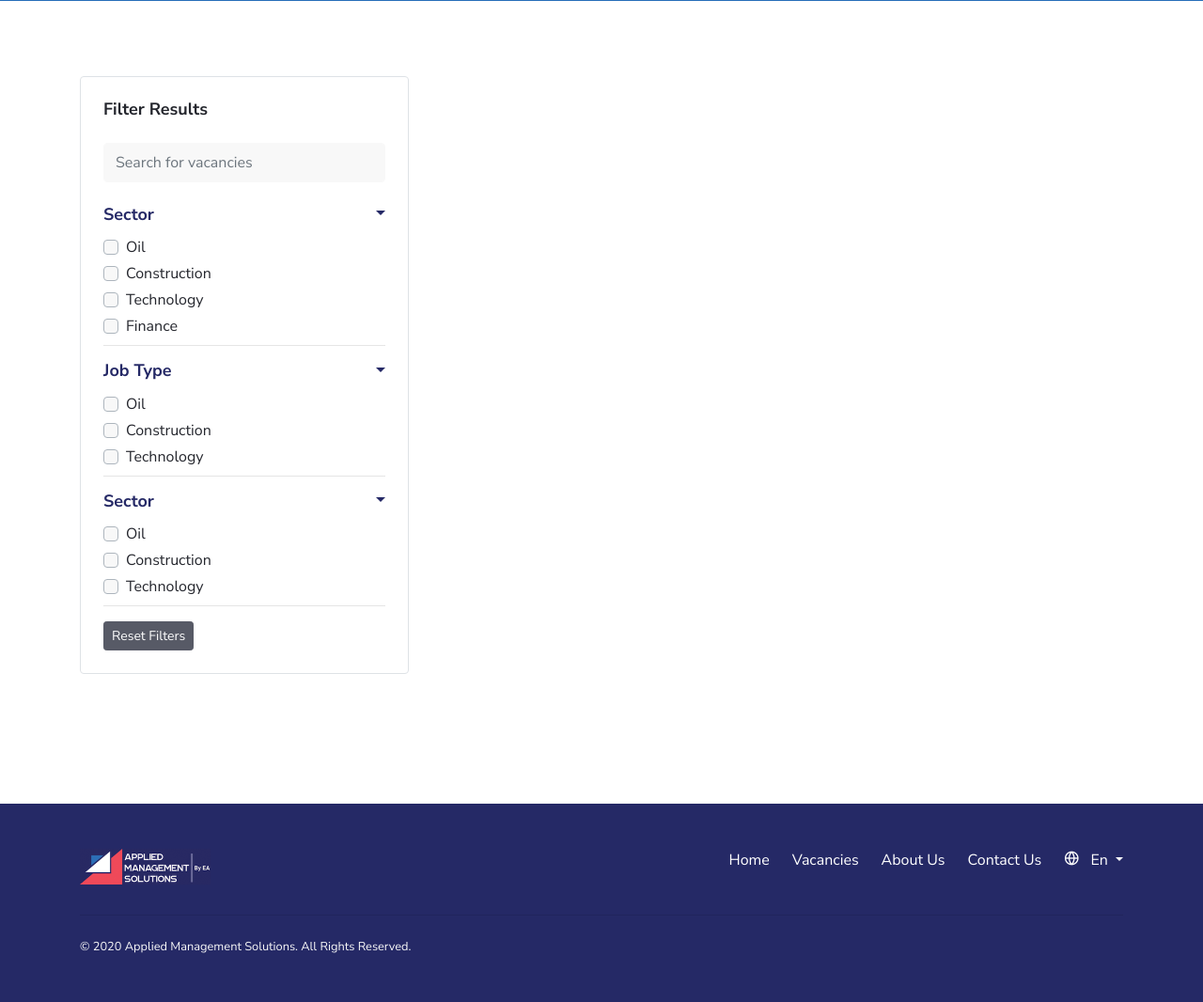
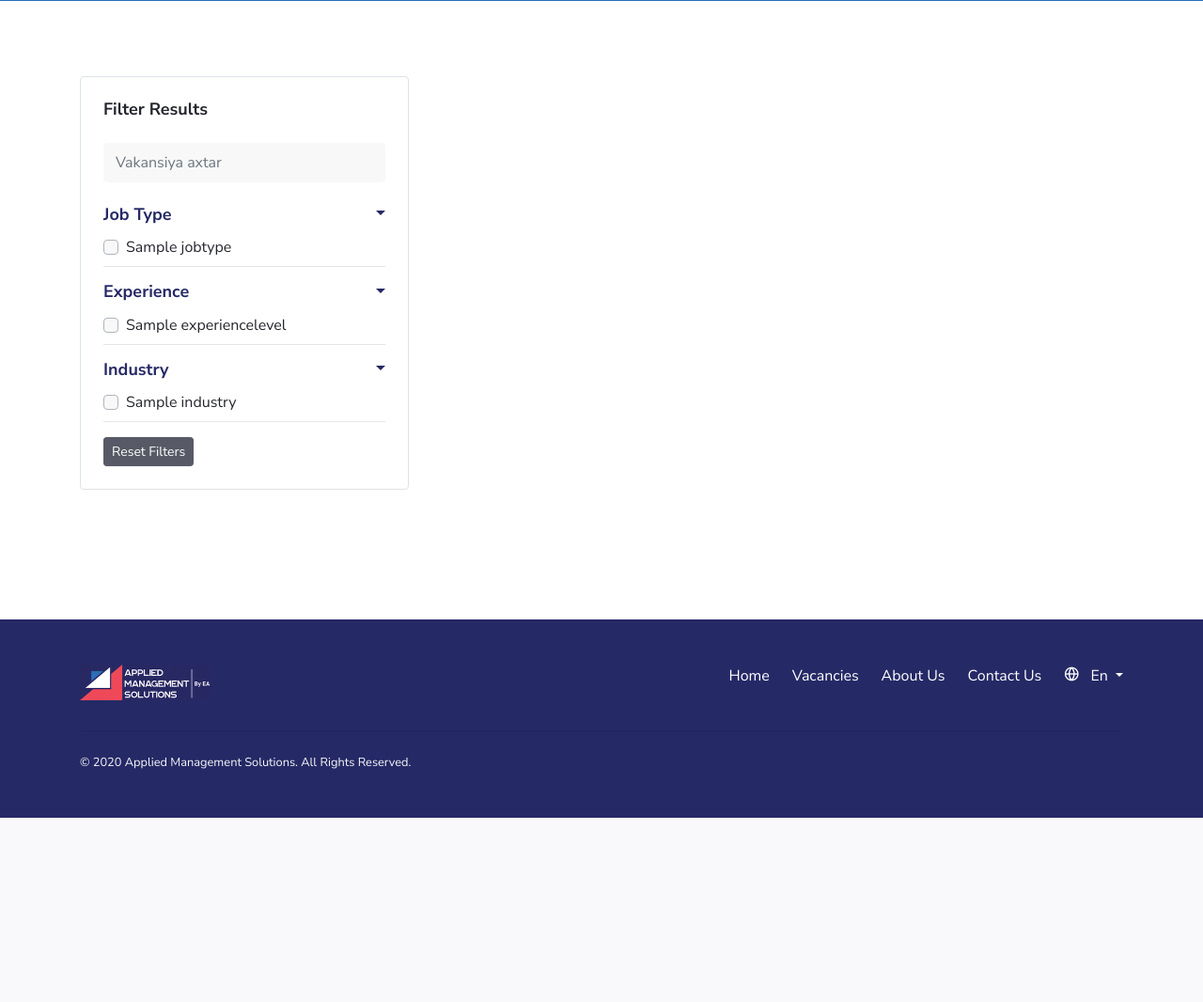
Before and after one commit to Nurlan05/hrsite, a Django app: page /en/vakansiyalar/ in a window 1280 px wide. Shown: the part 263-1329 px from the top of the page at 94% size. After the commit the page ends 1133 px from the top, so only its background shows below. Run offline with Django 3.2, Linux system fonts and the light colour scheme; tables that the repository leaves empty hold one stand-in row (values such as "Sample post"); data that the repository does not hold is empty; some libraries are stand-ins or nearby versions; some web fonts are replaced.

Commit message:
filter system

```diff
--- a/allapp/admin.py
+++ b/allapp/admin.py
@@ -1,5 +1,5 @@
 from django.contrib import admin
-from .models import AboutUs,ContactUs,CvSend,Job,Location,Sector,JobType,ExperienceLevel,ContractType,Hours
+from .models import AboutUs,ContactUs,CvSend,Job,Location,Sector,JobType,ExperienceLevel,ContractType,Hours,Industry
 
 
 @admin.register(AboutUs)
@@ -39,6 +39,9 @@ class ExperienceLevelAdmin(admin.ModelAdmin):
 	exclude=('experience_name',)
 	list_display = ('experience_name','slug')
 
+@admin.register(Industry)
+class IndustryAdmin(admin.ModelAdmin):
+	list_display = ('id','industry_name')
 
 @admin.register(Hours)
 class HoursAdmin(admin.ModelAdmin):
--- a/allapp/urls.py
+++ b/allapp/urls.py
@@ -22,6 +22,8 @@ urlpatterns=[
 
     url(r'^haqqimizda/$',about_us, name="aboutus"),
     url(r'^elaqe/$',contact_us, name="contact"),
-    url(r'^cv-list/$',cv_list_view, name="cv-list")
+    url(r'^cv-list/$',cv_list_view, name="cv-list"),
+
+    url(r'^resetFilters/$',reset_filters,name='reset-filters'),
 
 ]
--- a/allapp/views.py
+++ b/allapp/views.py
@@ -1,11 +1,14 @@
 from django.shortcuts import render, get_object_or_404, redirect,HttpResponseRedirect
-from allapp.models import AboutUs,ContactUs,CvSend,Job,Location,Sector,JobType,ExperienceLevel,ContractType,Hours
+from allapp.models import AboutUs,ContactUs,CvSend,Job,Location,Sector,JobType,ExperienceLevel,ContractType,Hours,Industry
 from allapp.form import CvSendForm
 from django.contrib import messages
 from django.utils.translation import ugettext_lazy as _
 from django.db.models import Q
 from .filters import JobFilter
 from django.core.paginator import Paginator, EmptyPage, PageNotAnInteger
+from django.http import JsonResponse
+from django.template.loader import render_to_string
+
 
 def index(request):
 	context={}
@@ -24,6 +27,7 @@ def job_list(request):
 	context['experience_level_list']=ExperienceLevel.objects.all()
 	context['hours_list']=Hours.objects.all()
 	context['contract_type_list']=ContractType.objects.all()
+	context['industry_list']=Industry.objects.all()
 	filter=JobFilter(request.GET,queryset=job_list)
 	context['filter']=filter
 	job_list=Job.objects.filter(draft=True)
@@ -49,6 +53,58 @@ def job_list(request):
 	return render(request,'job/job-list.html',context)
 
 
+def reset_filters(request):
+	data={}
+	jtls = JobType.objects.all()
+	ells = ExperienceLevel.objects.all()
+	ils = Industry.objects.all()
+	jtls_list = []
+	ells_list = []
+	ils_list = []
+	for jtl in jtls:
+		id_ = str(jtl.id)
+		try:
+			jtls_list.append(request.POST['jtl-'+id_])
+		except:
+			pass
+	for ell in ells:
+		id_ = str(ell.id)
+		try:
+			ells_list.append(request.POST['ell-'+id_])
+		except:
+			pass
+	for il in ils:
+		id_ = str(il.id)
+		try:
+			ils_list.append(request.POST['il-'+id_])
+		except:
+			pass
+
+	if len(jtls_list) == 0:
+		vak = Job.objects.filter(draft=True)
+	else:
+		vak = Job.objects.filter(draft=True).filter(job_type__job_name__in=jtls_list)
+
+	if len(ells_list) == 0:
+		vakansiyalar = vak
+	else:
+		vakansiyalar = vak.filter(job_experience_level__experience_name__in = ells_list)
+
+	if len(ils_list) == 0:
+		vakansiyalars = vakansiyalar
+	else:
+		vakansiyalars = vakansiyalar.filter(job_industry_type__industry_name__in=ils_list)
+
+	try:
+		title_ = request.POST['title']
+		if not title_ == "":
+			vakansiyalars = vakansiyalars.filter(title__icontains=title_)
+		else:
+			vakansiyalars = vakansiyalars
+	except:
+		pass
+	data['include_'] = render_to_string('job/include.html', {'vakansiyalar': vakansiyalars}, request)
+	return JsonResponse(data)
 
 def location_view(request,slug):
 	loc=get_object_or_404(Location,slug=slug)
--- a/templates/base.html
+++ b/templates/base.html
@@ -111,14 +111,12 @@
 </div>
 <!-- Optional JavaScript -->
 <!-- jQuery first, then Popper.js, then Bootstrap JS -->
-<script src="https://code.jquery.com/jquery-3.4.1.slim.min.js"
-        integrity="sha384-J6qa4849blE2+poT4WnyKhv5vZF5SrPo0iEjwBvKU7imGFAV0wwj1yYfoRSJoZ+n"
-        crossorigin="anonymous"></script>
-<script src="https://cdn.jsdelivr.net/npm/popper.js@1.16.0/dist/umd/popper.min.js"
-        integrity="sha384-Q6E9RHvbIyZFJoft+2mJbHaEWldlvI9IOYy5n3zV9zzTtmI3UksdQRVvoxMfooAo"
-        crossorigin="anonymous"></script>
-<script src="https://stackpath.bootstrapcdn.com/bootstrap/4.4.1/js/bootstrap.min.js"
-        integrity="sha384-wfSDF2E50Y2D1uUdj0O3uMBJnjuUD4Ih7YwaYd1iqfktj0Uod8GCExl3Og8ifwB6"
-        crossorigin="anonymous"></script>
+<script src="http://ajax.googleapis.com/ajax/libs/jquery/1.9.1/jquery.min.js"></script>
+<script src="https://code.jquery.com/jquery-3.1.0.min.js"></script>
+<script src='https://code.jquery.com/jquery-3.2.1.min.js'></script>
+<script src="https://cdnjs.cloudflare.com/ajax/libs/popper.js/1.14.7/umd/popper.min.js"></script>
+<script src="https://stackpath.bootstrapcdn.com/bootstrap/4.4.1/js/bootstrap.min.js" integrity="sha384-wfSDF2E50Y2D1uUdj0O3uMBJnjuUD4Ih7YwaYd1iqfktj0Uod8GCExl3Og8ifwB6" crossorigin="anonymous"></script>
+{% block js %}
+{% endblock %}
 </body>
 </html>
--- a/templates/job/job-list.html
+++ b/templates/job/job-list.html
@@ -15,9 +15,11 @@
         <div class="row">
             <div class="col-lg-4">
                 <div class="container border rounded p-4 mb-5">
+                    <form method="POST" id="vakansiyaForm">
+                                    {% csrf_token %}
                     <h5 class="mb-4">{% trans 'Filter Results' %}</h5>
                     <div class="d-flex">
-                        <input class="form-control" type="search" placeholder="{% trans 'Search for vacancies' %}">
+                        <input class="form-control" type="search" name="title" placeholder="Vakansiya axtar">
                         <button class="btn btn-light d-lg-none px-2 ml-2" type="button" data-toggle="collapse"
                                 data-target="#collapseFilter">
                             <span class="icon-menu px-1"></span>
@@ -28,86 +30,58 @@
                         <div class="navbar-collapse collapse mt-4" id="collapseFilter">
                             <!-- Sector -->
                             <a class="clearfix" data-toggle="collapse" href="#filterSector">
-                                <h5 class="float-left">Sector</h5>
+                                <h5 class="float-left">Job Type</h5>
                                 <h5 class="float-right dropdown-toggle"></h5>
                             </a>
                             <div class="collapse show filterlist" id="filterSector">
+                                {% for jtl in job_type_list %}
                                 <div class="custom-control custom-checkbox mt-1">
-                                    <input type="checkbox" class="custom-control-input" id="sectorCheck1">
-                                    <label class="custom-control-label" for="sectorCheck1">Oil</label>
+                                    <input type="checkbox" class="custom-control-input" id="jtl{{forloop.counter}}" name="jtl-{{jtl.id}}" value="{{jtl.job_name}}">
+                                    <label class="custom-control-label" for="jtl{{forloop.counter}}">{{jtl.job_name}}</label>
                                 </div>
-                                <div class="custom-control custom-checkbox mt-1">
-                                    <input type="checkbox" class="custom-control-input" id="sectorCheck2">
-                                    <label class="custom-control-label" for="sectorCheck2">Construction</label>
-                                </div>
-                                <div class="custom-control custom-checkbox mt-1">
-                                    <input type="checkbox" class="custom-control-input" id="sectorCheck3">
-                                    <label class="custom-control-label" for="sectorCheck3">Technology</label>
-                                </div>
-                                <div class="custom-control custom-checkbox mt-1">
-                                    <input type="checkbox" class="custom-control-input" id="sectorCheck4">
-                                    <label class="custom-control-label" for="sectorCheck4">Finance</label>
-                                </div>
-                                <div class="custom-control custom-checkbox mt-1">
-                                    <input type="checkbox" class="custom-control-input" id="sectorCheck5">
-                                    <label class="custom-control-label" for="sectorCheck5">Education</label>
-                                </div>
-                                <div class="custom-control custom-checkbox mt-1">
-                                    <input type="checkbox" class="custom-control-input" id="sectorCheck6">
-                                    <label class="custom-control-label" for="sectorCheck6">Industry</label>
-                                </div>
+                                {% endfor %}
                             </div>
                             <hr class="mt-2">
                             <!-- Job Type -->
                             <a class="clearfix" data-toggle="collapse" href="#filterJobtype">
-                                <h5 class="float-left">Job Type</h5>
+                                <h5 class="float-left">Experience</h5>
                                 <h5 class="float-right dropdown-toggle"></h5>
                             </a>
                             <div class="collapse show" id="filterJobtype">
+                                {% for ell in experience_level_list %}
                                 <div class="custom-control custom-checkbox mt-1">
-                                    <input type="checkbox" class="custom-control-input" id="sectorCheck1">
-                                    <label class="custom-control-label" for="sectorCheck1">Oil</label>
+                                    <input type="checkbox" class="custom-control-input" id="ell{{forloop.counter}}" name="ell-{{ell.id}}" value="{{ell.experience_name}}">
+                                    <label class="custom-control-label" for="ell{{forloop.counter}}">{{ell.experience_name}}</label>
                                 </div>
-                                <div class="custom-control custom-checkbox mt-1">
-                                    <input type="checkbox" class="custom-control-input" id="sectorCheck2">
-                                    <label class="custom-control-label" for="sectorCheck2">Construction</label>
-                                </div>
-                                <div class="custom-control custom-checkbox mt-1">
-                                    <input type="checkbox" class="custom-control-input" id="sectorCheck3">
-                                    <label class="custom-control-label" for="sectorCheck3">Technology</label>
-                                </div>
+                                {% endfor %}
                             </div>
                             <hr class="mt-2">
                             <!-- Experience -->
                             <a class="clearfix" data-toggle="collapse" href="#filterLevel">
-                                <h5 class="float-left">Sector</h5>
+                                <h5 class="float-left">Industry</h5>
                                 <h5 class="float-right dropdown-toggle"></h5>
                             </a>
                             <div class="collapse show" id="filterLevel">
+                                {% for il in industry_list %}
                                 <div class="custom-control custom-checkbox mt-1">
-                                    <input type="checkbox" class="custom-control-input" id="sectorCheck1">
-                                    <label class="custom-control-label" for="sectorCheck1">Oil</label>
+                                    <input type="checkbox" class="custom-control-input" id="il{{forloop.counter}}" name="il-{{il.id}}" value="{{il.industry_name}}">
+                                    <label class="custom-control-label" for="il{{forloop.counter}}">{{il.industry_name}}</label>
                                 </div>
-                                <div class="custom-control custom-checkbox mt-1">
-                                    <input type="checkbox" class="custom-control-input" id="sectorCheck2">
-                                    <label class="custom-control-label" for="sectorCheck2">Construction</label>
-                                </div>
-                                <div class="custom-control custom-checkbox mt-1">
-                                    <input type="checkbox" class="custom-control-input" id="sectorCheck3">
-                                    <label class="custom-control-label" for="sectorCheck3">Technology</label>
-                                </div>
+                                {% endfor %}
                             </div>
                             <hr class="mt-2">
                             <!-- Reset -->
-                            <button type="button" class="btn btn-dark btn-sm">{% trans 'Reset Filters' %}</button>
+                            <input id='formFilter' type="submit" value="{% trans 'Reset Filters' %}" class="btn btn-dark btn-sm">
+                    </form>
                         </div>
                     </div>
                 </div>
             </div>
             <!-- List -->
-            <div class="col-lg-8">
+            <div id='jobLst' class="col-lg-8">
                 {#          <h5 class="mb-4"><span class="text-secondary">24</span> {% trans 'Vacancies Found' %}</h5>#}
                 <!-- Job box -->
+            <div class="job">
                 {% for obj in jobs %}
                     <div class="container border rounded p-4 mb-4">
                         <div class="d-flex justify-content-md-between flex-column-reverse flex-md-row mb-2">
@@ -127,7 +101,7 @@
                                 data-target="#jobApply">{% trans 'Apply Now' %}</button>
                     </div>
                 {% endfor %}
-
+            </div>
 
 {#                <nav>#}
 {#                    <ul class="pagination justify-content-end">#}
@@ -185,4 +159,28 @@
             </div>
         </div>
     </div>
+
 {% endblock %}
+
+
+{% block js %}
+<script>
+     $(document).ready(function(){
+    var myForm = $('#vakansiyaForm');
+    myForm.submit(function (event) {
+        event.preventDefault();
+        var formData = $(this).serialize();
+        $.ajax({
+            method : "POST",
+            url : '{% url "allapp:reset-filters" %}',
+            data: formData,
+            dataType: 'json',
+            success: function (data) {
+                $('.job').remove();
+                $('#jobLst').html(data.include_)
+            }
+        });
+    })
+});
+</script>
+{% endblock %}
```
Also changed, not shown: allapp/models.py (+9 -0 lines), templates/job/include.html (added, +20 -0 lines), allapp/migrations/0029_auto_20200809_2348.py (added).
